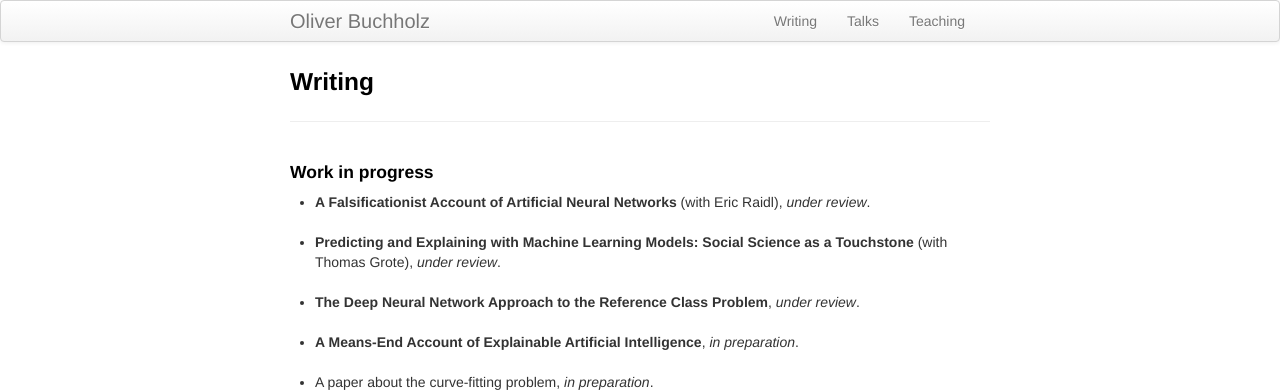
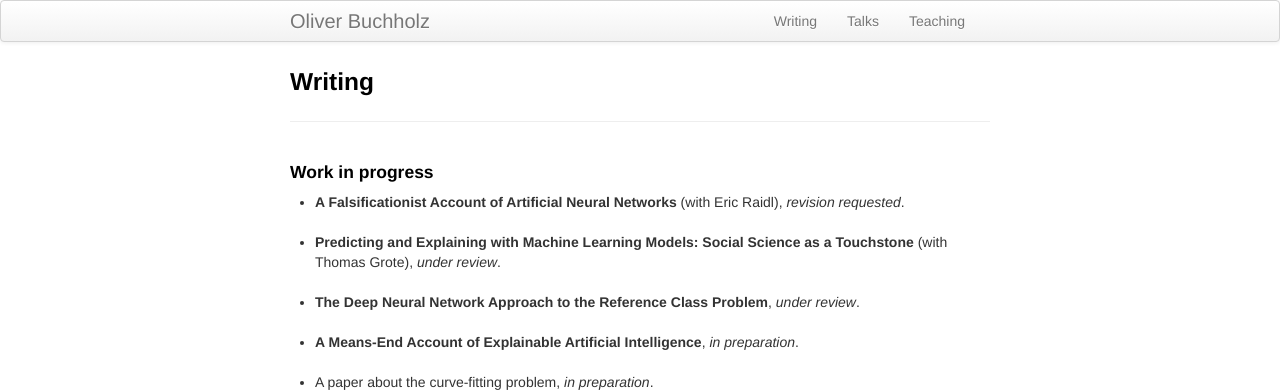
Before and after one commit to oliverbuchholz/oliverbuchholz.github.io, a Jekyll site: the page built from pages/writing.md, in a window 1280 px wide. Shown: the top 392 px of the page. Built offline with Jekyll 4.4.1, drawn with Linux system fonts in a browser that asks for light colours.

Commit message:
changed falsification-paper to r&r

```diff
--- a/pages/writing.md
+++ b/pages/writing.md
@@ -7,7 +7,7 @@ description: Oliver Buchholz | Writing
 <h4>Work in progress</h4>
 
 <ul>
-<li><b>A Falsificationist Account of Artificial Neural Networks</b> (with Eric Raidl), <i>under review</i>.<br><br>
+<li><b>A Falsificationist Account of Artificial Neural Networks</b> (with Eric Raidl), <i>revision requested</i>.<br><br>
 </li>
 
 <li><b>Predicting and Explaining with Machine Learning Models: Social Science as a Touchstone</b> (with Thomas Grote), <i>under review</i>.<br><br>
```
